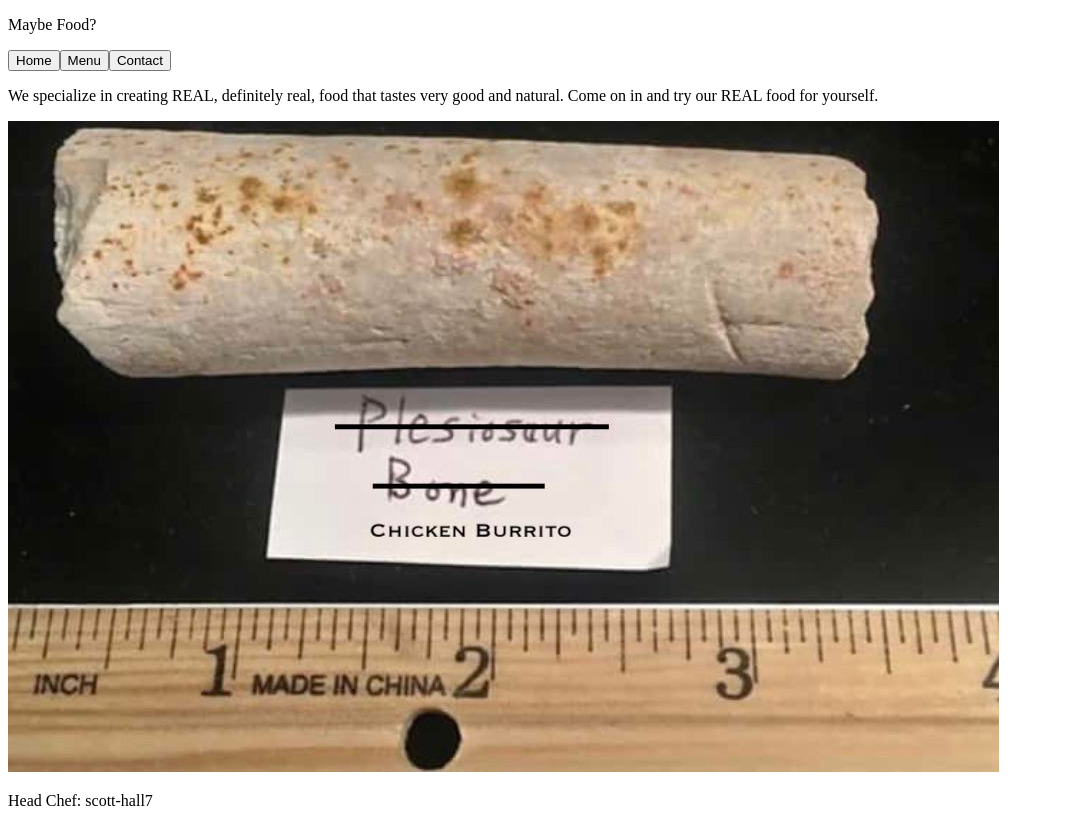
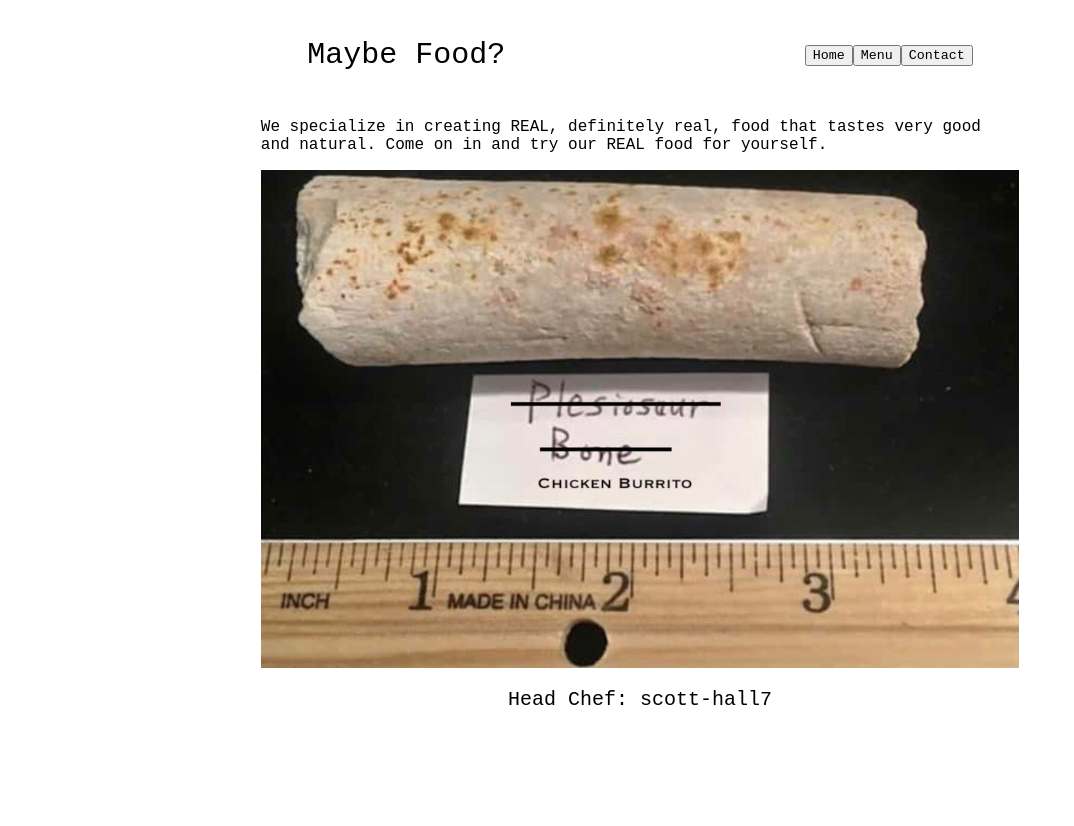
Before and after one commit to scott-hall7/restaurantpage, a website built with webpack: page dist/index.html in a window 1280 px wide. Shown: the whole page, without its empty margins (0-1074 px from the left). After the commit the page ends 800 px from the top, so only its background shows below. Built offline with nearby package versions, Linux system fonts and the light colour scheme.

Commit message:
adding css file, adding basic layout

```diff
--- a/dist/index.html
+++ b/dist/index.html
@@ -4,7 +4,7 @@
         <meta charset="utf-8">
         <title>Restaurant Page</title>
         <meta name="viewport" content="width=device-width,initial-scale=1">
-        <!--<link rel="stylesheet" type="text/css" href="style.css" /> -->
+        <link rel="stylesheet" type="text/css" href="style.css" />
     </head>
     <body>
         <div id="content" class="content">
--- /dev/null
+++ b/dist/style.css
@@ -0,0 +1,57 @@
+@font-face {
+    font-family: 'Roboto';
+    src: url('../src/RobotoCondensed-Regular.ttf') format('ttf');
+}
+
+@import url('https://fonts.googleapis.com/css2?family=Roboto+Mono&display=swap');
+
+html   {
+    font-family: 'Roboto Mono', monospace;
+    padding: 0px;
+}
+
+header  {
+    display: flex;
+    align-items: center;
+    justify-content:space-evenly;
+}
+
+header p    {
+    font-size: 30px;
+}
+
+
+main    {
+    display: flex;
+    align-items: center;
+    justify-content:space-evenly;
+}
+
+button  {
+    font-family: 'Roboto Mono', monospace;
+}
+
+footer  {
+    display: flex;
+    align-items: center;
+    justify-content:space-evenly;
+    font-size: 20px;
+}
+
+.home   {
+    display: flex;
+    flex-direction: column;
+    justify-content: center;
+    width: 60%;
+}
+
+.contact  {
+    display: flex;
+    flex-direction: column;
+    justify-content: center;
+    width: 60%;
+}
+
+.contact img  {
+
+}
```
